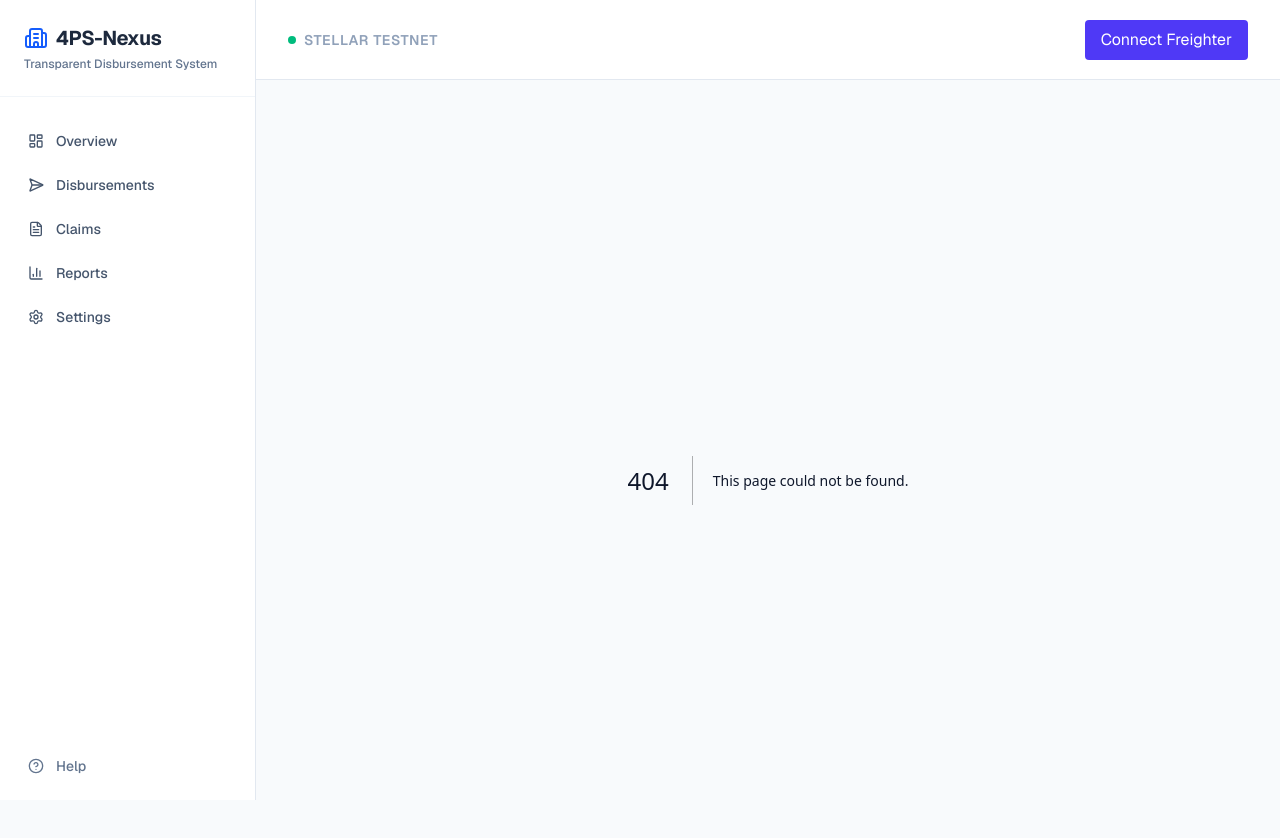
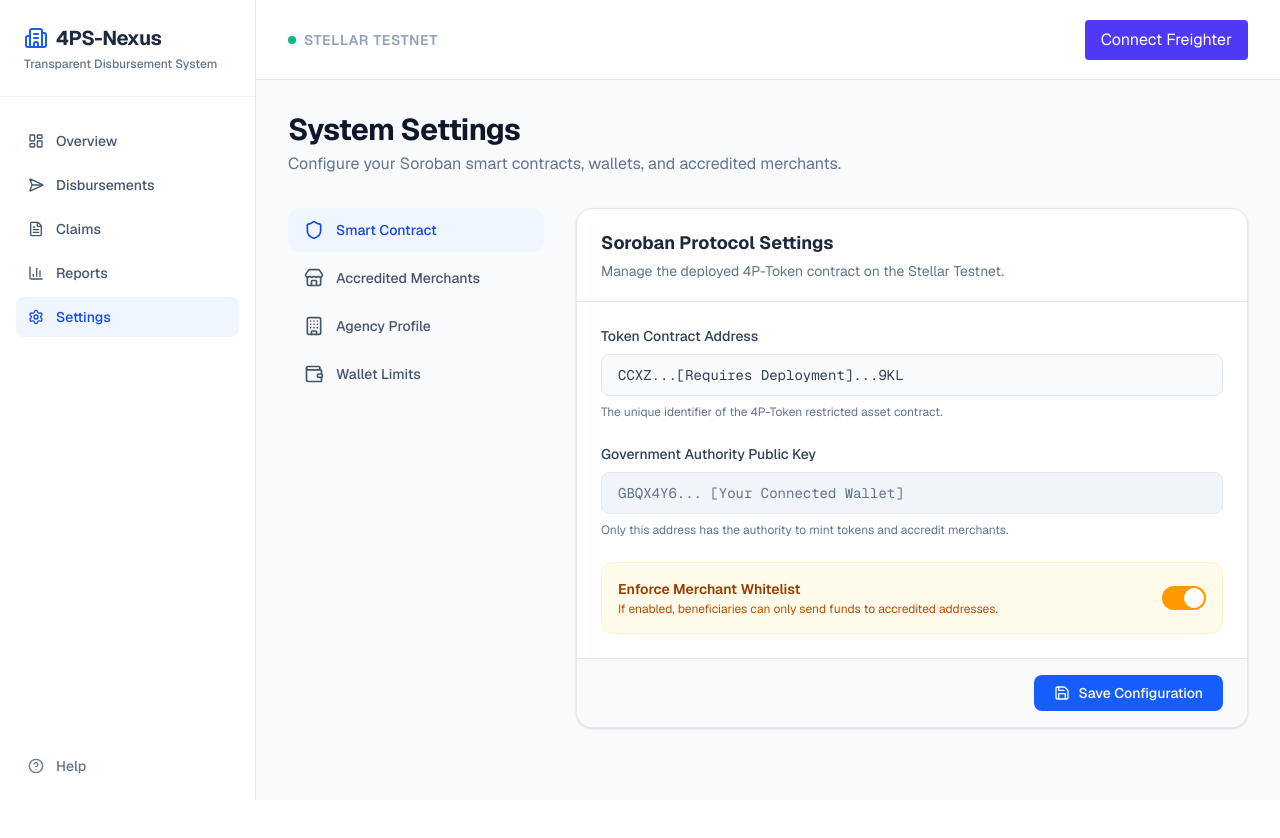
Before and after one commit to Dranyl-23/4PS-Nexus, a Next.js app in the folder web/: page /settings in a window 1280 px wide. Before the commit this address had no page. Shown: the top 838 px of the page. After the commit the page ends 800 px from the top, so only its background shows below. Built offline with nearby package versions, Linux system fonts and the light colour scheme.

Commit message:
Add Settings page UI

```diff
--- /dev/null
+++ b/web/src/app/settings/page.tsx
@@ -0,0 +1,144 @@
+'use client';
+import { useState } from 'react';
+import { Settings, Shield, Wallet, Store, Building, Save } from 'lucide-react';
+
+export default function SettingsPage() {
+  const [activeTab, setActiveTab] = useState('contract');
+
+  return (
+    <div className="p-8 max-w-6xl mx-auto w-full">
+      <div className="mb-8">
+        <h1 className="text-3xl font-bold text-slate-900 tracking-tight">System Settings</h1>
+        <p className="text-slate-500 mt-1">Configure your Soroban smart contracts, wallets, and accredited merchants.</p>
+      </div>
+
+      <div className="flex flex-col md:flex-row gap-8">
+        {/* Settings Sidebar */}
+        <div className="w-full md:w-64 shrink-0">
+          <nav className="space-y-1">
+            <button
+              onClick={() => setActiveTab('contract')}
+              className={`w-full flex items-center gap-3 px-4 py-3 rounded-xl font-medium text-sm transition-colors text-left ${activeTab === 'contract' ? 'bg-blue-50 text-blue-700' : 'text-slate-600 hover:bg-slate-50'}`}
+            >
+              <Shield className="w-5 h-5" /> Smart Contract
+            </button>
+            <button
+              onClick={() => setActiveTab('merchants')}
+              className={`w-full flex items-center gap-3 px-4 py-3 rounded-xl font-medium text-sm transition-colors text-left ${activeTab === 'merchants' ? 'bg-blue-50 text-blue-700' : 'text-slate-600 hover:bg-slate-50'}`}
+            >
+              <Store className="w-5 h-5" /> Accredited Merchants
+            </button>
+            <button
+              onClick={() => setActiveTab('agency')}
+              className={`w-full flex items-center gap-3 px-4 py-3 rounded-xl font-medium text-sm transition-colors text-left ${activeTab === 'agency' ? 'bg-blue-50 text-blue-700' : 'text-slate-600 hover:bg-slate-50'}`}
+            >
+              <Building className="w-5 h-5" /> Agency Profile
+            </button>
+            <button
+              onClick={() => setActiveTab('wallet')}
+              className={`w-full flex items-center gap-3 px-4 py-3 rounded-xl font-medium text-sm transition-colors text-left ${activeTab === 'wallet' ? 'bg-blue-50 text-blue-700' : 'text-slate-600 hover:bg-slate-50'}`}
+            >
+              <Wallet className="w-5 h-5" /> Wallet Limits
+            </button>
+          </nav>
+        </div>
+
+        {/* Settings Content */}
+        <div className="flex-1">
+          {activeTab === 'contract' && (
+            <div className="bg-white rounded-2xl border border-slate-200 shadow-sm overflow-hidden">
+              <div className="px-6 py-5 border-b border-slate-200">
+                <h2 className="text-lg font-bold text-slate-800">Soroban Protocol Settings</h2>
+                <p className="text-sm text-slate-500 mt-1">Manage the deployed 4P-Token contract on the Stellar Testnet.</p>
+              </div>
+              <div className="p-6 space-y-6">
+                <div>
+                  <label className="block text-sm font-medium text-slate-700 mb-2">Token Contract Address</label>
+                  <input
+                    type="text"
+                    defaultValue="CCXZ...[Requires Deployment]...9KL"
+                    className="w-full px-4 py-2.5 bg-slate-50 border border-slate-200 rounded-lg text-sm text-slate-700 font-mono focus:outline-none focus:ring-2 focus:ring-blue-500/20 focus:border-blue-500 transition-all"
+                  />
+                  <p className="text-xs text-slate-500 mt-2">The unique identifier of the 4P-Token restricted asset contract.</p>
+                </div>
+                <div>
+                  <label className="block text-sm font-medium text-slate-700 mb-2">Government Authority Public Key</label>
+                  <input
+                    type="text"
+                    defaultValue="GBQX4Y6... [Your Connected Wallet]"
+                    disabled
+                    className="w-full px-4 py-2.5 bg-slate-100 border border-slate-200 rounded-lg text-sm text-slate-500 font-mono cursor-not-allowed"
+                  />
+                  <p className="text-xs text-slate-500 mt-2">Only this address has the authority to mint tokens and accredit merchants.</p>
+                </div>
+                <div className="flex items-center justify-between p-4 bg-amber-50 border border-amber-100 rounded-xl">
+                  <div>
+                    <h4 className="text-sm font-semibold text-amber-800">Enforce Merchant Whitelist</h4>
+                    <p className="text-xs text-amber-700 mt-0.5">If enabled, beneficiaries can only send funds to accredited addresses.</p>
+                  </div>
+                  <label className="relative inline-flex items-center cursor-pointer">
+                    <input type="checkbox" className="sr-only peer" defaultChecked />
+                    <div className="w-11 h-6 bg-amber-200 peer-focus:outline-none rounded-full peer peer-checked:after:translate-x-full peer-checked:after:border-white after:content-[''] after:absolute after:top-[2px] after:left-[2px] after:bg-white after:border-amber-300 after:border after:rounded-full after:h-5 after:w-5 after:transition-all peer-checked:bg-amber-500"></div>
+                  </label>
+                </div>
+              </div>
+              <div className="px-6 py-4 bg-slate-50 border-t border-slate-200 flex justify-end">
+                <button className="px-5 py-2 bg-blue-600 text-white rounded-lg text-sm font-medium hover:bg-blue-700 transition-colors flex items-center gap-2">
+                  <Save className="w-4 h-4" /> Save Configuration
+                </button>
+              </div>
+            </div>
+          )}
+
+          {activeTab === 'merchants' && (
+            <div className="bg-white rounded-2xl border border-slate-200 shadow-sm overflow-hidden">
+              <div className="px-6 py-5 border-b border-slate-200 flex justify-between items-center">
+                <div>
+                  <h2 className="text-lg font-bold text-slate-800">Accredited Merchants Whitelist</h2>
+                  <p className="text-sm text-slate-500 mt-1">Wallets allowed to receive restricted 4P-Tokens.</p>
+                </div>
+                <button className="px-4 py-2 bg-slate-900 text-white rounded-lg text-sm font-medium hover:bg-slate-800 transition-colors">
+                  + Add Merchant
+                </button>
+              </div>
+              <div className="p-0">
+                <table className="w-full text-left">
+                  <thead className="bg-slate-50 border-b border-slate-200 text-xs uppercase text-slate-500 font-semibold">
+                    <tr>
+                      <th className="px-6 py-4">Merchant Name</th>
+                      <th className="px-6 py-4">Wallet Address</th>
+                      <th className="px-6 py-4">Status</th>
+                    </tr>
+                  </thead>
+                  <tbody className="text-sm divide-y divide-slate-100">
+                    <tr className="hover:bg-slate-50 transition-colors">
+                      <td className="px-6 py-4 font-medium text-slate-900">Mercury Drug - Main Branch</td>
+                      <td className="px-6 py-4 font-mono text-xs text-slate-500">GBD...7X2P</td>
+                      <td className="px-6 py-4"><span className="px-2 py-1 bg-emerald-50 text-emerald-700 rounded-md text-xs font-medium">Active</span></td>
+                    </tr>
+                    <tr className="hover:bg-slate-50 transition-colors">
+                      <td className="px-6 py-4 font-medium text-slate-900">Puregold Metropolis</td>
+                      <td className="px-6 py-4 font-mono text-xs text-slate-500">GA2...9M4Q</td>
+                      <td className="px-6 py-4"><span className="px-2 py-1 bg-emerald-50 text-emerald-700 rounded-md text-xs font-medium">Active</span></td>
+                    </tr>
+                  </tbody>
+                </table>
+              </div>
+            </div>
+          )}
+
+          {/* Placeholder for other tabs */}
+          {['agency', 'wallet'].includes(activeTab) && (
+            <div className="bg-white rounded-2xl border border-slate-200 p-12 text-center shadow-sm">
+              <div className="w-16 h-16 bg-slate-50 rounded-full flex items-center justify-center mx-auto mb-4 border border-slate-100">
+                <Settings className="w-6 h-6 text-slate-400" />
+              </div>
+              <h3 className="text-lg font-bold text-slate-800 mb-2">Under Construction</h3>
+              <p className="text-slate-500 text-sm max-w-sm mx-auto">This configuration panel is currently being built by the development team.</p>
+            </div>
+          )}
+        </div>
+      </div>
+    </div>
+  );
+}
--- a/web/src/components/DashboardShell.tsx
+++ b/web/src/components/DashboardShell.tsx
@@ -43,7 +43,7 @@ export default function DashboardShell({ children }: { children: React.ReactNode
           <Link href="#" className="flex items-center gap-3 px-3 py-2.5 text-slate-600 hover:bg-slate-50 hover:text-slate-900 rounded-lg font-medium text-sm transition-colors">
             <BarChart3 className="h-4 w-4" /> Reports
           </Link>
-          <Link href="#" className="flex items-center gap-3 px-3 py-2.5 text-slate-600 hover:bg-slate-50 hover:text-slate-900 rounded-lg font-medium text-sm transition-colors">
+          <Link href="/settings" className={`flex items-center gap-3 px-3 py-2.5 rounded-lg font-medium text-sm transition-colors ${pathname === '/settings' ? 'bg-blue-50 text-blue-700' : 'text-slate-600 hover:bg-slate-50 hover:text-slate-900'}`}>
             <Settings className="h-4 w-4" /> Settings
           </Link>
         </nav>
```
